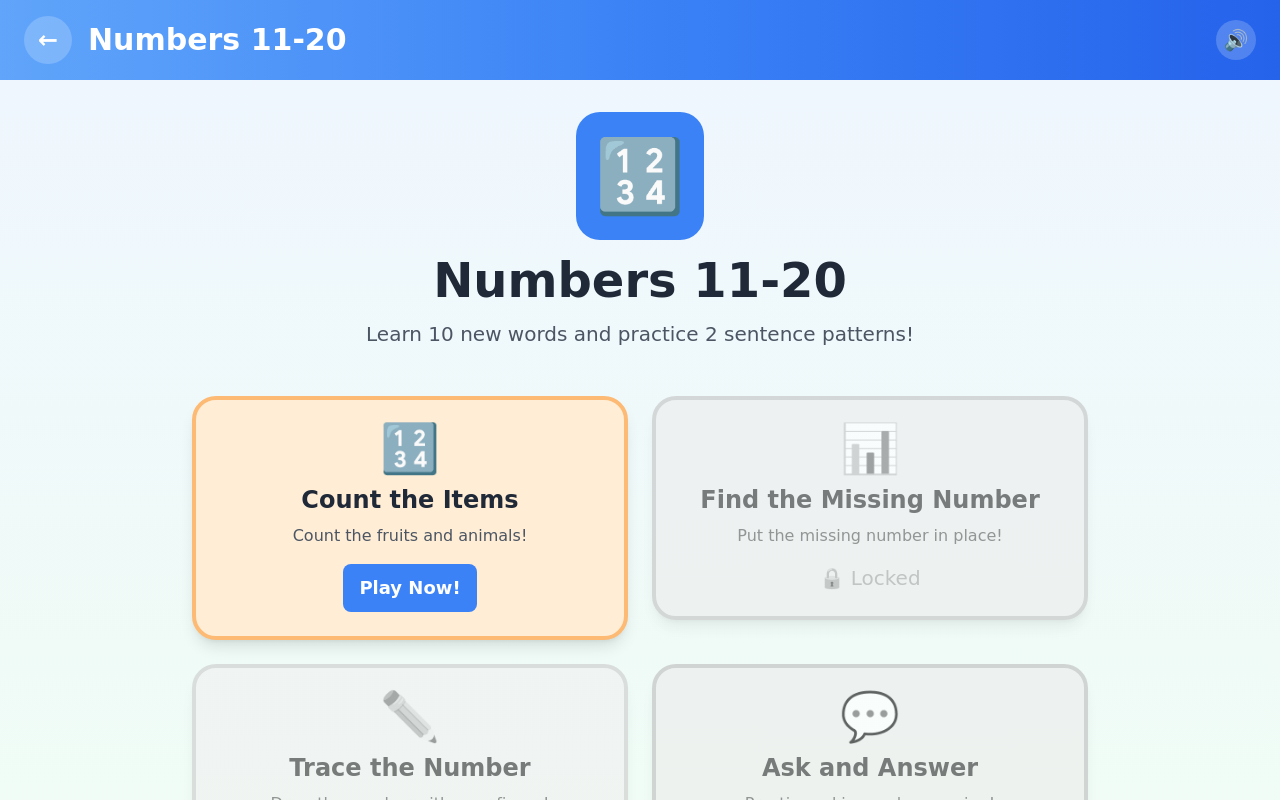
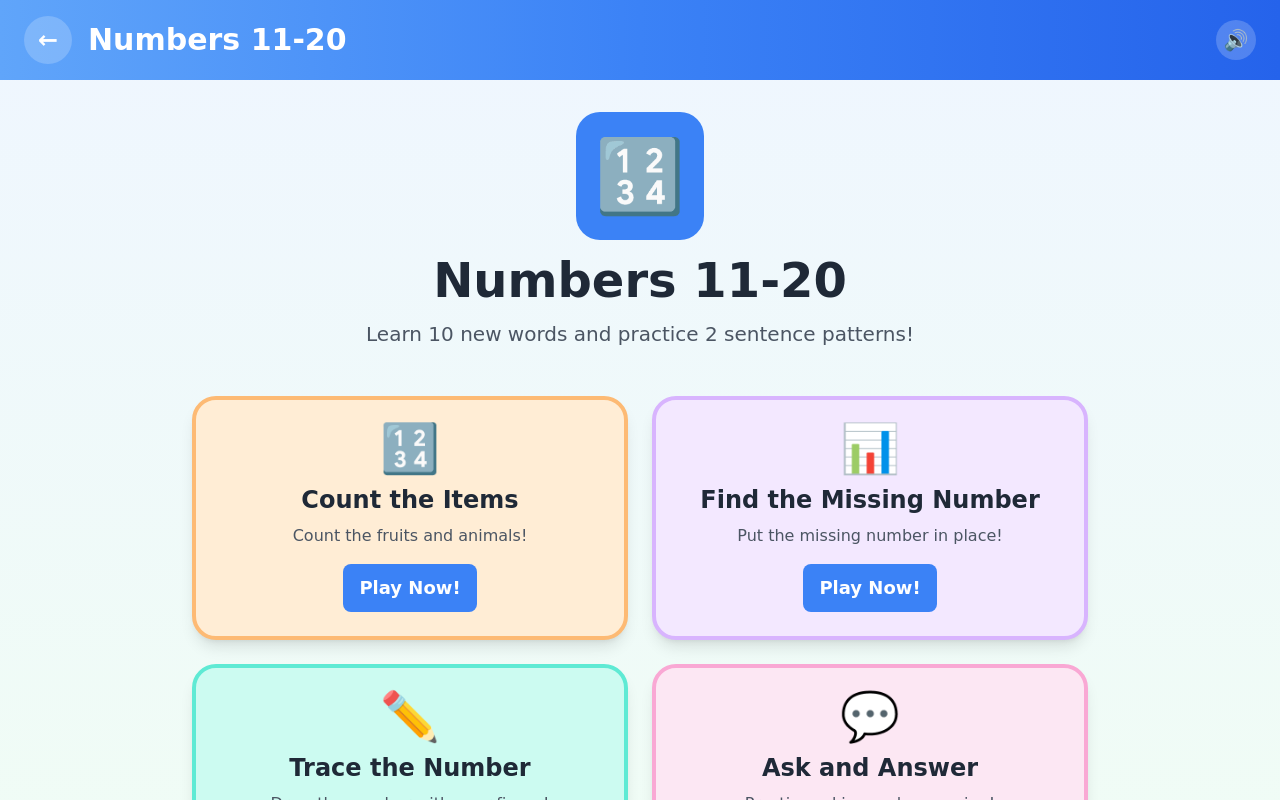
Before and after one commit to brianhtnb/babylala-exercise, a Next.js app: page /topic/numbers-11-20 in a window 1280 px wide. Built offline with nearby package versions, Linux system fonts and the light colour scheme.

Commit message:
feat: unlock all games, remove dependency locking

```diff
--- a/app/topic/[id]/TopicPageClient.tsx
+++ b/app/topic/[id]/TopicPageClient.tsx
@@ -73,14 +73,7 @@ export default function TopicPageClient() {
               ? getGameProgress(progress, topicId, game.id)
               : { completed: false, stars: 0 };
 
-            const isLocked = game.dependsOn
-              ? game.dependsOn.some((depId) => {
-                  const depProgress = progress
-                    ? getGameProgress(progress, topicId, depId)
-                    : { completed: false };
-                  return !depProgress.completed;
-                })
-              : false;
+            const isLocked = false;
 
             const gameColors: { [key: string]: string } = {
               counting: 'bg-orange-100 border-orange-300',
```
